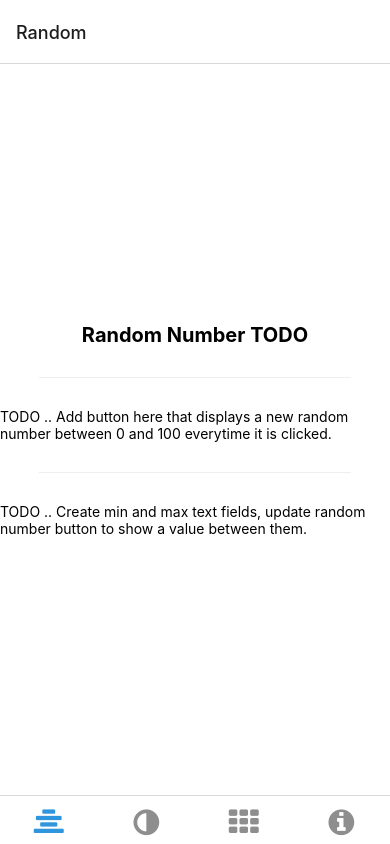
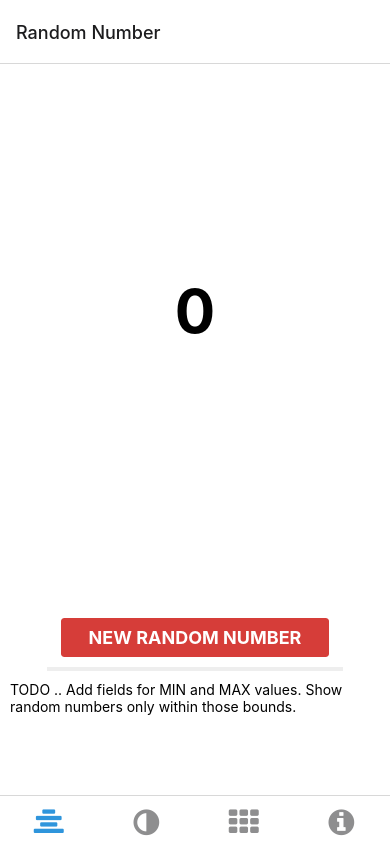
Before and after one commit to sumeetpareek/expo-app-clone-random-volodymyr, a React Native app: screen /TabOne in a window 390 px wide. Built offline with nearby package versions, Linux system fonts and the light colour scheme.

Commit message:
Shows random number, Updates state, on TabOne button press

```diff
--- a/navigation/index.tsx
+++ b/navigation/index.tsx
@@ -90,7 +90,7 @@ function BottomTabNavigator() {
         name="TabOne"
         component={TabOneScreen}
         options={({ navigation }: RootTabScreenProps<"TabOne">) => ({
-          title: "Random",
+          title: "Random Number",
           tabBarShowLabel: false,
           tabBarIcon: ({ color }) => (
             <TabBarIcon name="align-center" color={color} />
@@ -125,7 +125,7 @@ function BottomTabNavigator() {
         name="TabThree"
         component={TabThreeScreen}
         options={{
-          title: "Dice",
+          title: "Dice Roll",
           tabBarShowLabel: false,
           tabBarIcon: ({ color }) => <TabBarIcon name="th" color={color} />,
         }}
@@ -134,7 +134,7 @@ function BottomTabNavigator() {
         name="TabFour"
         component={TabFourScreen}
         options={{
-          title: "Info",
+          title: "Misc Info",
           tabBarShowLabel: false,
           tabBarIcon: ({ color }) => (
             <TabBarIcon name="info-circle" color={color} />
--- a/screens/TabOneScreen.tsx
+++ b/screens/TabOneScreen.tsx
@@ -1,3 +1,5 @@
+import * as React from "react";
+
 import { StyleSheet } from "react-native";
 
 import EditScreenInfo from "../components/EditScreenInfo";
@@ -12,45 +14,80 @@ import { ButtonGroup, withTheme } from "react-native-elements";
 export default function TabOneScreen({
   navigation,
 }: RootTabScreenProps<"TabOne">) {
+  const [count, setCount] = React.useState<number>(0);
+
+  const showRandomNumber = () => {
+    let min = 0;
+    let max = 1000;
+    let rand = Math.floor(min + Math.random() * (max - min));
+    setCount(rand);
+  };
+
   return (
-    <View style={styles.container}>
-      <Text style={styles.title}>Random Number TODO</Text>
-      <View
-        style={styles.separator}
-        lightColor="#eee"
-        darkColor="rgba(255,255,255,0.1)"
+    <View style={styles.mainContainer}>
+      <View style={styles.outputContainer}>
+        <Text style={styles.bigOutput}>{count}</Text>
+      </View>
+      <View style={styles.controlsContainer}>
+        <Button
+          title="NEW RANDOM NUMBER"
+          onPress={showRandomNumber}
+          buttonStyle={styles.button}
+          containerStyle={{ margin: 0 }}
+          titleStyle={{
+            color: "white",
+            marginHorizontal: 20,
+            fontWeight: "bold",
+          }}
         />
-      {/* <EditScreenInfo path="/screens/TabOneScreen.tsx" /> */}
-      <Text>
-        TODO .. Add button here that displays a new random number between 0 and
-        100 everytime it is clicked.
-      </Text>
         <View
           style={styles.separator}
           lightColor="#eee"
           darkColor="rgba(255,255,255,0.1)"
         />
         <Text>
-        TODO .. Create min and max text fields, update random number button to
-        show a value between them.
+          TODO .. Add fields for MIN and MAX values. Show random numbers only
+          within those bounds.
         </Text>
+      </View>
+
+      {/* <EditScreenInfo path="/screens/TabOneScreen.tsx" /> */}
     </View>
   );
 }
 
 const styles = StyleSheet.create({
-  container: {
+  mainContainer: {
     flex: 1,
+    flexDirection: "column",
+    justifyContent: "flex-end",
     alignItems: "center",
+    padding: 10,
+  },
+  outputContainer: {
+    flex: 4,
+    flexDirection: "row",
     justifyContent: "center",
+    alignItems: "center",
+  },
+  controlsContainer: {
+    flex: 2,
+    flexDirection: "column",
+    justifyContent: "center",
+    alignItems: "center",
+  },
+  bigOutput: {
+    fontSize: 60,
+    fontWeight: "bold",
   },
   title: {
     fontSize: 20,
     fontWeight: "bold",
   },
   separator: {
-    marginVertical: 30,
-    height: 1,
+    marginVertical: 10,
+    height: 4,
     width: "80%",
   },
+  button: { backgroundColor: "rgba(214, 61, 57, 1)", width: "100%" },
 });
```
Lines whose indentation alone changed are shown as unchanged.
